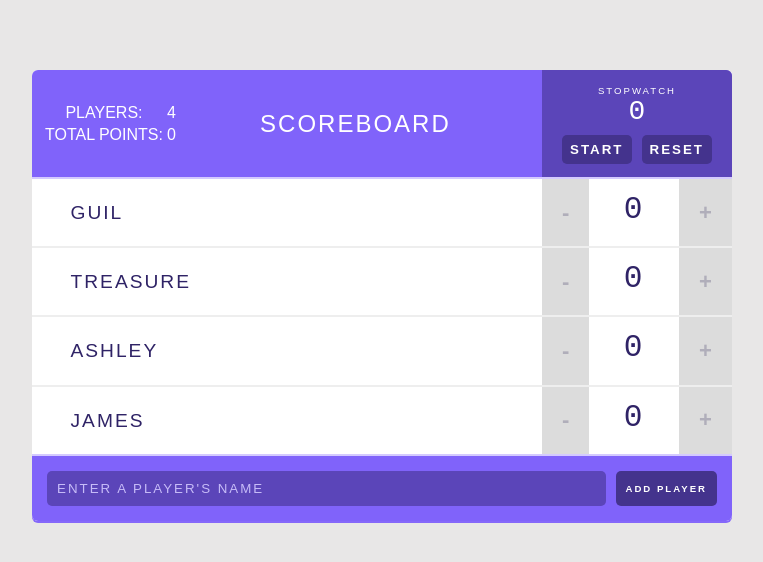
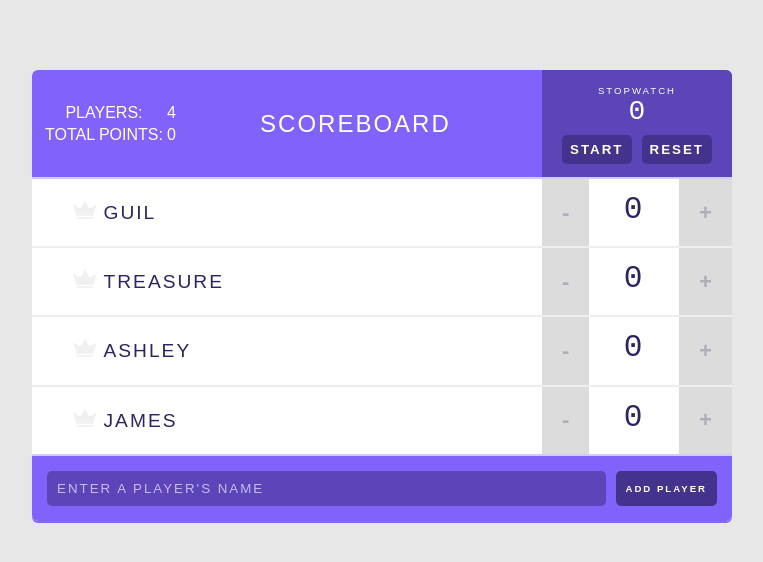
Before and after one commit to janellephalon/scoreboard-react-components, a React (Create React App) app: page / in a window 1280 px wide. Shown: the top 562 px of the page, without its empty margins (258-1021 px from the left). Built offline with nearby package versions, Linux system fonts and the light colour scheme.

Commit message:
high score icon and functionality

```diff
--- a/package.json
+++ b/package.json
@@ -6,6 +6,7 @@
     "@testing-library/jest-dom": "^5.16.4",
     "@testing-library/react": "^13.3.0",
     "@testing-library/user-event": "^13.5.0",
+    "prop-types": "^15.8.1",
     "react": "^18.2.0",
     "react-dom": "^18.2.0",
     "react-scripts": "5.0.1",
--- a/src/components/AddPlayerForm.js
+++ b/src/components/AddPlayerForm.js
@@ -1,22 +1,21 @@
-import React, { useState } from 'react';
+import React, { useRef } from 'react';
 
 const AddPlayerForm = (props) => {
-  const [value, setValue] = useState("");
+  const playerInput = useRef();
 
   const handleSubmit = (event) => {
     event.preventDefault();
-    props.addPlayer(value);
-    setValue("");
+    props.addPlayer(playerInput.current.value);
+    event.currentTarget.reset();
   }
 
   return(
     <form onSubmit = {(event) => handleSubmit(event)}>
-      { console.log(value) }
+      { console.log() }
       <input
         type = "text"
-        value={value}
+        ref={playerInput}
         placeholder="Enter a player's name"
-        onChange={(event) => setValue(event.target.value)}
       />
       <input
         type="submit"
--- a/src/components/App.js
+++ b/src/components/App.js
@@ -1,4 +1,4 @@
-import React, { useState } from "react";
+import React, { useState, useRef, useEffect } from "react";
 
 // Components
 import Header from './Header';
@@ -29,7 +29,13 @@
     }
   ]);
 
-  const [nextPlayerId, setNextPlayerId] = useState(5);
+  const [highScore, setHighScore] = useState();
+  const nextPlayerId = useRef(5);
+
+  useEffect(() => {
+    const scores = players.map(player => player.score);
+    setHighScore(Math.max(...scores));
+  }, [players]);
 
   const handleRemovePlayer = (id) => {
     setPlayers(prevPlayers => prevPlayers.filter(p => p.id !== id));
@@ -54,17 +60,15 @@
       {
         name,
         score: 0,
-        id: nextPlayerId
+        id: nextPlayerId.current++
 
       }
     ]);
-    setNextPlayerId(prevId => prevId +1 )
   }
 
   return (
     <div className="scoreboard">
       <Header
-        title="Scoreboard"
         players={players}
       />
 
@@ -77,8 +81,10 @@
           key={player.id.toString()}
           removePlayer={handleRemovePlayer}
           changeScore={handleScoreChange}
+          isHighScore={player.score === highScore && highScore !== 0}
         />
-      )}
+)}
+
       <AddPlayerForm addPlayer={handleAddPlayer}/>
     </div>
   );
--- a/src/components/Header.js
+++ b/src/components/Header.js
@@ -1,4 +1,6 @@
 import React from 'react';
+import PropTypes from 'prop-types';
+
 import Stats from './Stats';
 import Stopwatch from './Stopwatch';
 
@@ -12,4 +14,13 @@
   );
 }
 
+Header.propTypes = {
+  title: PropTypes.string,
+  players: PropTypes.arrayOf(PropTypes.object)
+};
+
+Header.defaultProps = {
+  title: "Scoreboard"
+};
+
 export default Header;
--- /dev/null
+++ b/src/components/Icon.js
@@ -0,0 +1,17 @@
+import React from 'react';
+import PropTypes from 'prop-types';
+
+const Icon = ({isHighScore}) => {
+  return (
+    <svg viewBox="0 0 44 35" className={isHighScore ? 'is-high-score' : null}>
+    <path d="M26.7616 10.6207L21.8192 0L16.9973 10.5603C15.3699 14.1207 10.9096 15.2672 7.77534 12.9741L0 7.24138L6.56986 28.8448H37.0685L43.5781 7.72414L35.7425 13.0948C32.6685 15.2672 28.3288 14.0603 26.7616 10.6207Z" transform="translate(0 0.301727)"/>
+    <rect width="30.4986" height="3.07759" transform="translate(6.56987 31.5603)"/>
+    </svg>
+  );
+}
+
+Icon.propTypes = {
+  isHighScore: PropTypes.bool.isRequired
+}
+
+export default Icon;
--- a/src/components/Player.js
+++ b/src/components/Player.js
@@ -1,24 +1,37 @@
 import React, {memo} from 'react';
 import Counter from './Counter';
+import PropTypes from 'prop-types';
 
-const Player = (props) => {
+import Icon from './Icon'
+
+const Player = ({name, score, id, removePlayer, changeScore, isHighScore}) => {
 
   return (
     <div className="player">
       <span className="player-name">
-        <button className="remove-player" onClick={() => props.removePlayer(props.id)}>✖</button>
-        {props.name}
+        <button className="remove-player" onClick={() => removePlayer(id)}>✖</button>
+        <Icon isHighScore={isHighScore}/>
+        {name}
       </span>
 
-      <Counter score={props.score}
-      changeScore={props.changeScore}
-      id={props.id}/>
+      <Counter score={score}
+      changeScore={changeScore}
+      id={id}/>
     </div>
   );
 }
 
+Player.propTypes = {
+  name: PropTypes.string.isRequired,
+  score: PropTypes.number.isRequired,
+  id: PropTypes.number.isRequired,
+  removePlayer: PropTypes.func.isRequired,
+  changeScore: PropTypes.func.isRequired,
+  isHighScore: PropTypes.bool.isRequired
+}
+
 const playerPropsAreEqual = (prevProps, nextProps) => {
-  return prevProps.score === nextProps.score;
+  return prevProps.score === nextProps.score && prevProps.isHighScore === nextProps.isHighScore;
 }
 
 export default memo(Player, playerPropsAreEqual);
```
Also changed, not shown: src/components/Counter.js (+7 -0 lines), src/components/Stats.js (+7 -0 lines), 2 other files (tests, documents, lock files or other folders).
